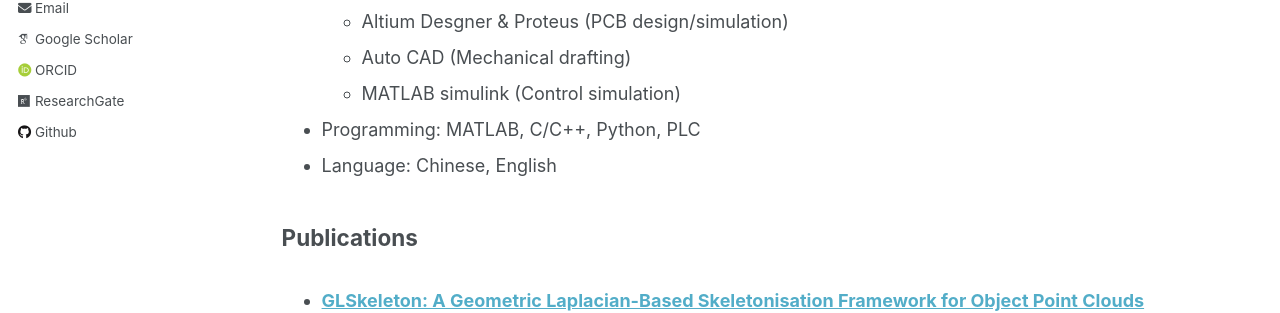
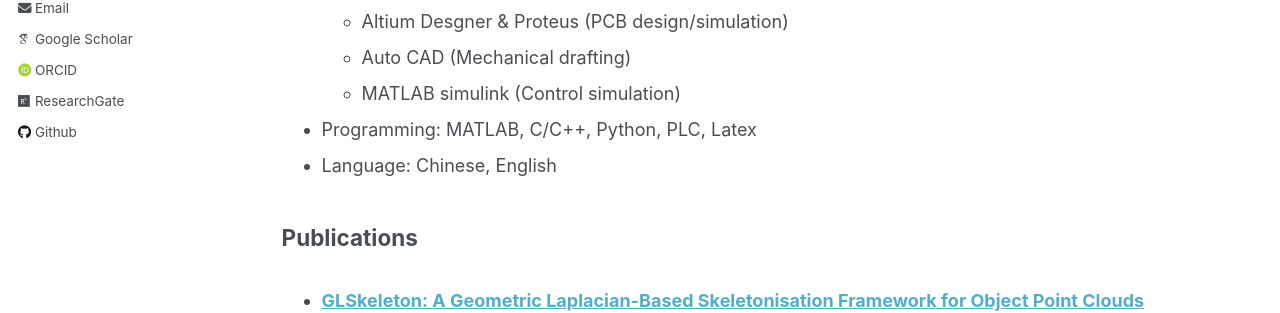
Before and after one commit to weiqimeng1/Qingmeng-Wen, a Jekyll site: the page built from _pages/cv.md, in a window 1280 px wide and 1329 px high. Shown: the part 441-754 px from the top of the window. Built offline with Jekyll 4.4.1, drawn with Linux system fonts in a browser that asks for light colours; some web fonts are replaced.

Commit message:
Update cv.md

```diff
--- a/_pages/cv.md
+++ b/_pages/cv.md
@@ -37,7 +37,7 @@ redirect_from:
   * Altium Desgner & Proteus (PCB design/simulation)
   * Auto CAD (Mechanical drafting)
   * MATLAB simulink (Control simulation)
-* Programming: MATLAB, C/C++, Python, PLC
+* Programming: MATLAB, C/C++, Python, PLC, Latex
 * Language: Chinese, English
 
 ## Publications
```
